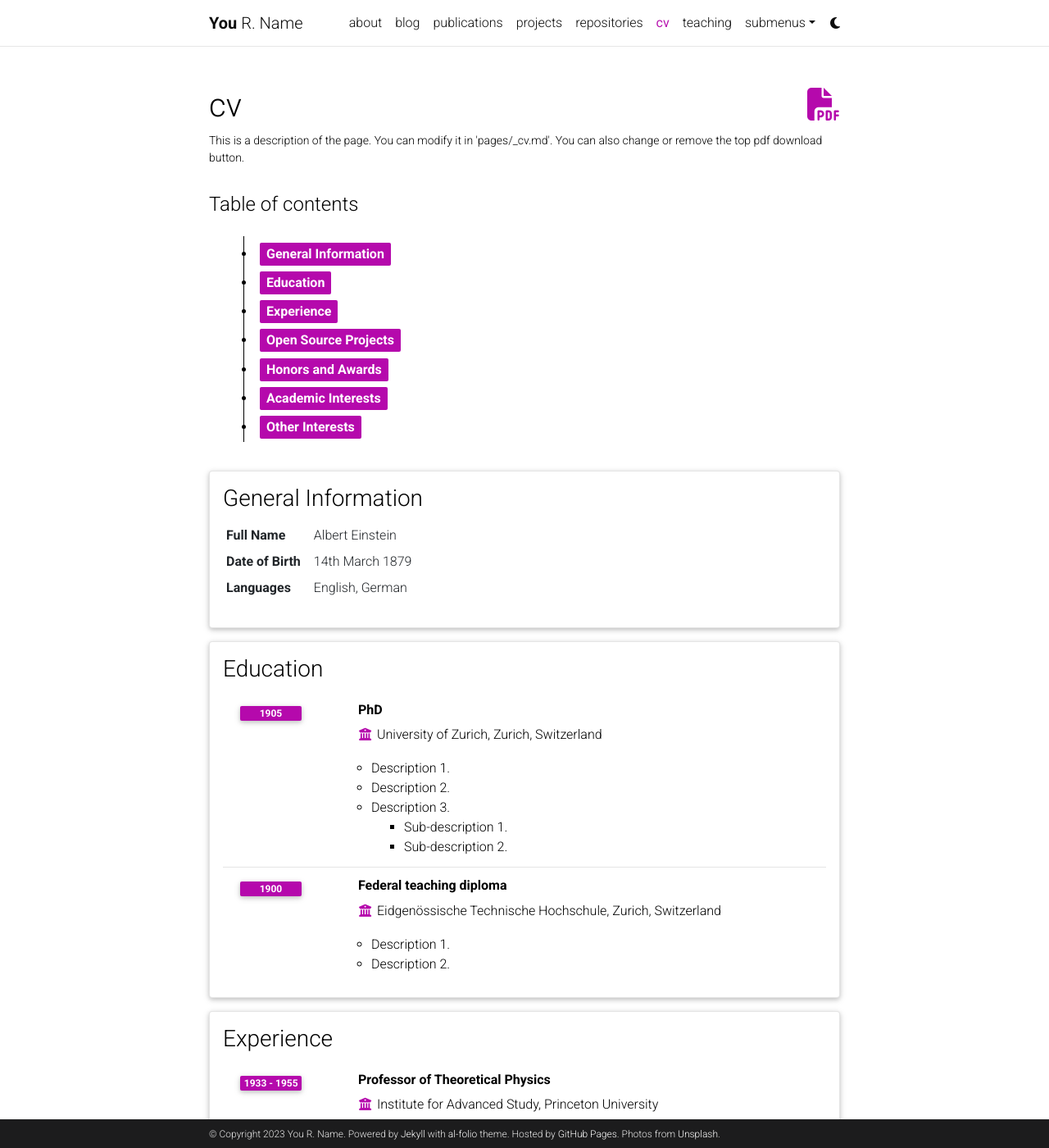
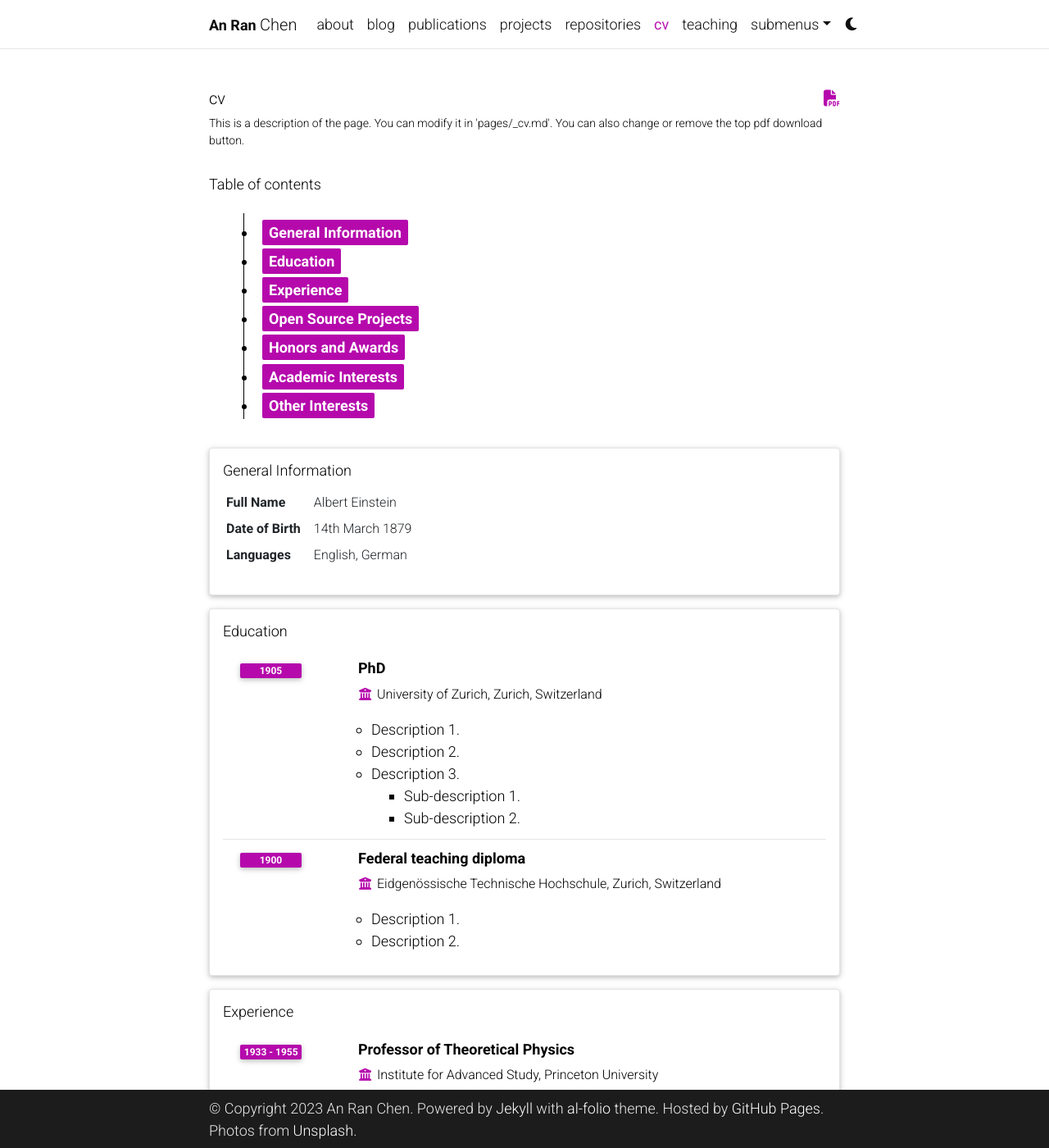
Before and after one commit to anrchen/new-site, a Jekyll site: the page built from _pages/cv.md, in a window 1280 px wide and 1400 px high. Shown: the whole window at 82% size. Built offline with Jekyll 4.4.1, drawn with Linux system fonts in a browser that asks for light colours; comment, search, counter and statistics services are not loaded; a style sheet for code colours, icons or effects is not loaded.

Commit message:
basic customization

```diff
--- a/_config.yml
+++ b/_config.yml
@@ -3,10 +3,10 @@
 # -----------------------------------------------------------------------------
 
 title: blank # the website title (if blank, full name will be used instead)
-first_name: You
-middle_name: R.
-last_name: Name
-email: you@example.com
+first_name: An Ran
+middle_name:
+last_name: Chen
+email: anran6 [at] ualberta [dot] ca
 description: > # the ">" symbol means to ignore newlines until "footer_text:"
   A simple, whitespace theme for academics. Based on [*folio](https://github.com/bogoli/-folio) design.
 footer_text: >
@@ -18,8 +18,8 @@
 lang: en # the language of your site (for example: en, fr, cn, ru, etc.)
 icon: ⚛️  # the emoji used as the favicon (alternatively, provide image name in /assets/img/)
 
-url: https://alshedivat.github.io # the base hostname & protocol for your site
-baseurl: /al-folio # the subpath of your site, e.g. /blog/
+url: https://anrchen.github.io/ # the base hostname & protocol for your site
+baseurl: /home # the subpath of your site, e.g. /blog/
 last_updated: false # set to true if you want to display last updated in the footer
 impressum_path:  # set to path to include impressum link in the footer, use the same path as permalink in a page, helps to conform with EU GDPR
 
--- a/_layouts/about.html
+++ b/_layouts/about.html
@@ -8,6 +8,7 @@
           <h1 class="post-title">
             {% if site.title == "blank" -%}<span class="font-weight-bold">{{ site.first_name }}</span> {{ site.middle_name }} {{ site.last_name }}{%- else -%}{{ site.title }}{%- endif %}
           </h1>
+          <p class="desc">{{ page.position }}</p>
           <p class="desc">{{ page.subtitle }}</p>
         </header>
 
--- a/_sass/_base.scss
+++ b/_sass/_base.scss
@@ -17,7 +17,28 @@
 span,
 strong {
   color: var(--global-text-color);
+  font-size: 18px;
 }
+
+// Customization
+
+.post-title {
+  font-size: 20px;
+
+  span {
+    font-size: 20px;
+  }
+}
+
+.desc {
+  margin: 0;
+}
+
+.post-header {
+  margin-bottom: 1rem;
+}
+
+// end of customization
 
 hr {
   border-top: 1px solid var(--global-divider-color);
```
Also changed, not shown: _pages/about.md (+9 -12 lines), assets/img/hide_profile.jpeg (added).
